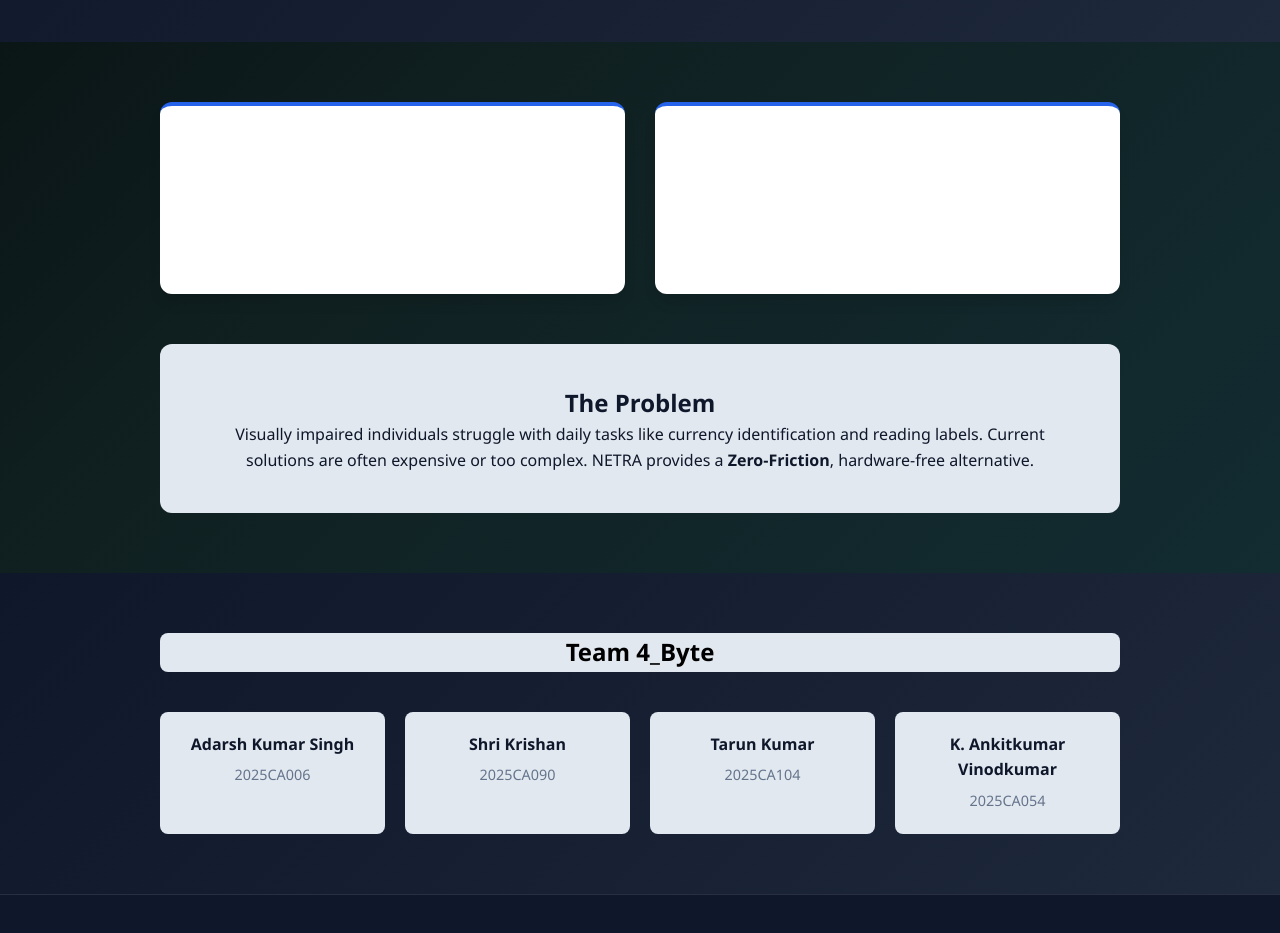
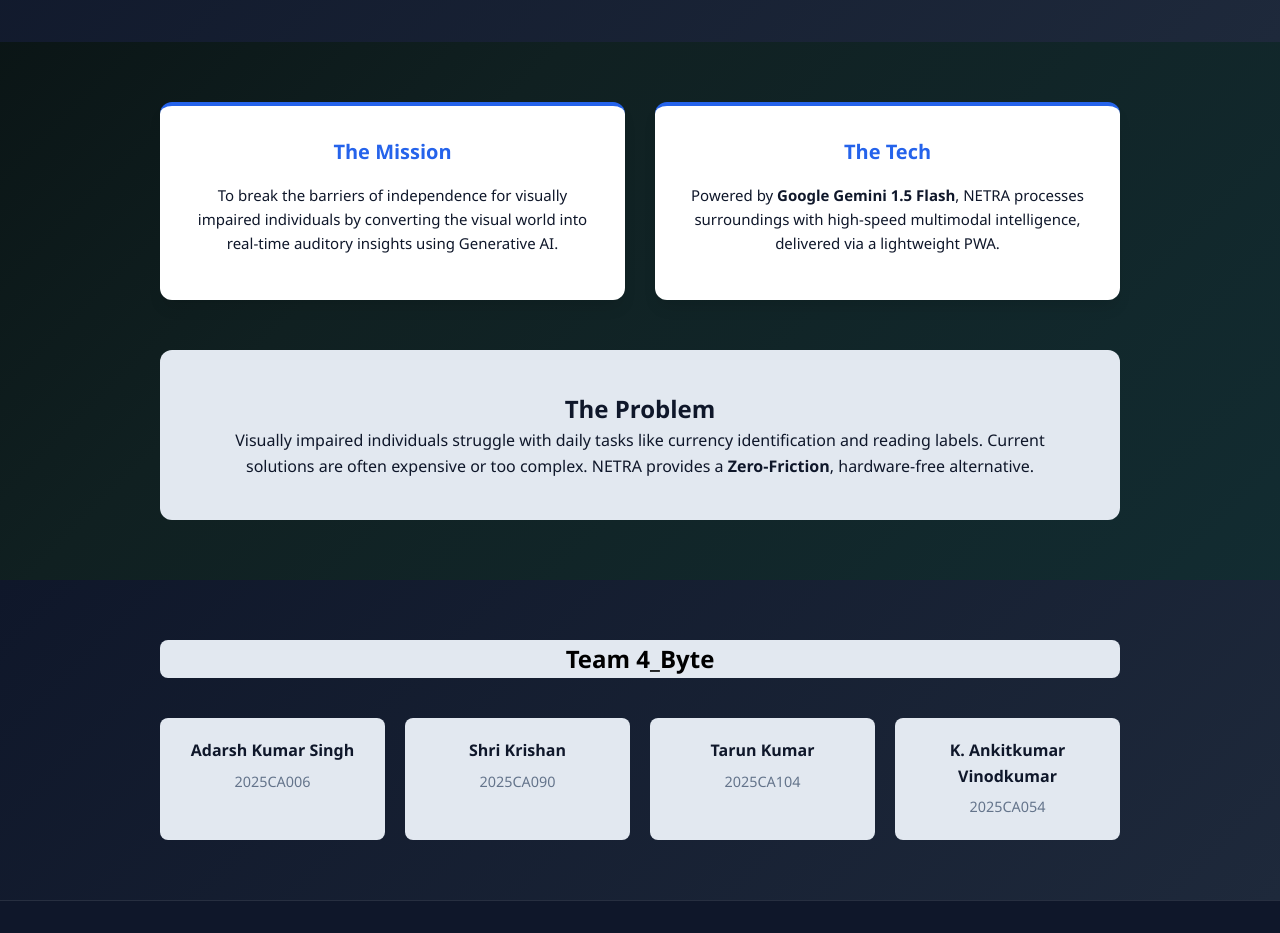
Before and after one commit to Tarun-1009/NETRA, a React (Vite) app: page / in a window 1280 px wide. Shown: the part 1060-1993 px from the top of the page. Built offline with nearby package versions, Linux system fonts and the light colour scheme.

Commit message:
Add card view The mission and The Tech at about page

```diff
--- a/src/components/landing/About.jsx
+++ b/src/components/landing/About.jsx
@@ -14,7 +14,7 @@ function About() {
         <div class="container">
             <div class="grid">
                 <div class="card">
-                    <h3><i class="fas fa-eye"></i> The Mission</h3>
+                    <h3 class="fas fa-eye"> The Mission</h3>
                     <p>To break the barriers of independence for visually impaired individuals by converting the visual world into real-time auditory insights using Generative AI.</p>
                 </div>
                 <div class="card">
--- a/src/components/landing/about.css
+++ b/src/components/landing/about.css
@@ -69,12 +69,19 @@ body {
     border-radius: 12px;
     box-shadow: 0 10px 15px -3px rgba(0, 0, 0, 0.1);
     border-top: 4px solid var(--primary);
+
 }
-
-.card i {
-    font-size: 2rem;
+.card p {
+    font-size: 15px;
+    color: #0f172a;
+    margin-bottom: 15px;
+    text-align: center;
+}
+.card h3 {
+    font-size: 20px;
     color: var(--primary);
     margin-bottom: 15px;
+    text-align: center;
 }
 
 .problem-statement {
```
